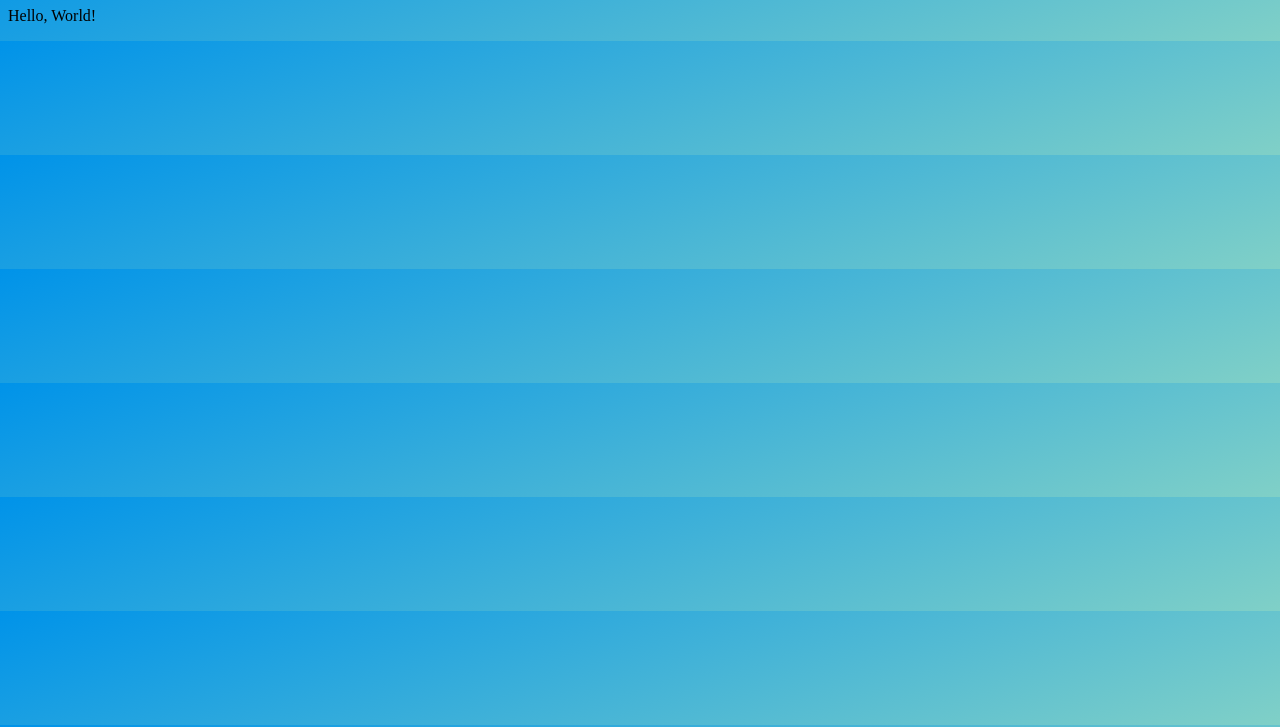
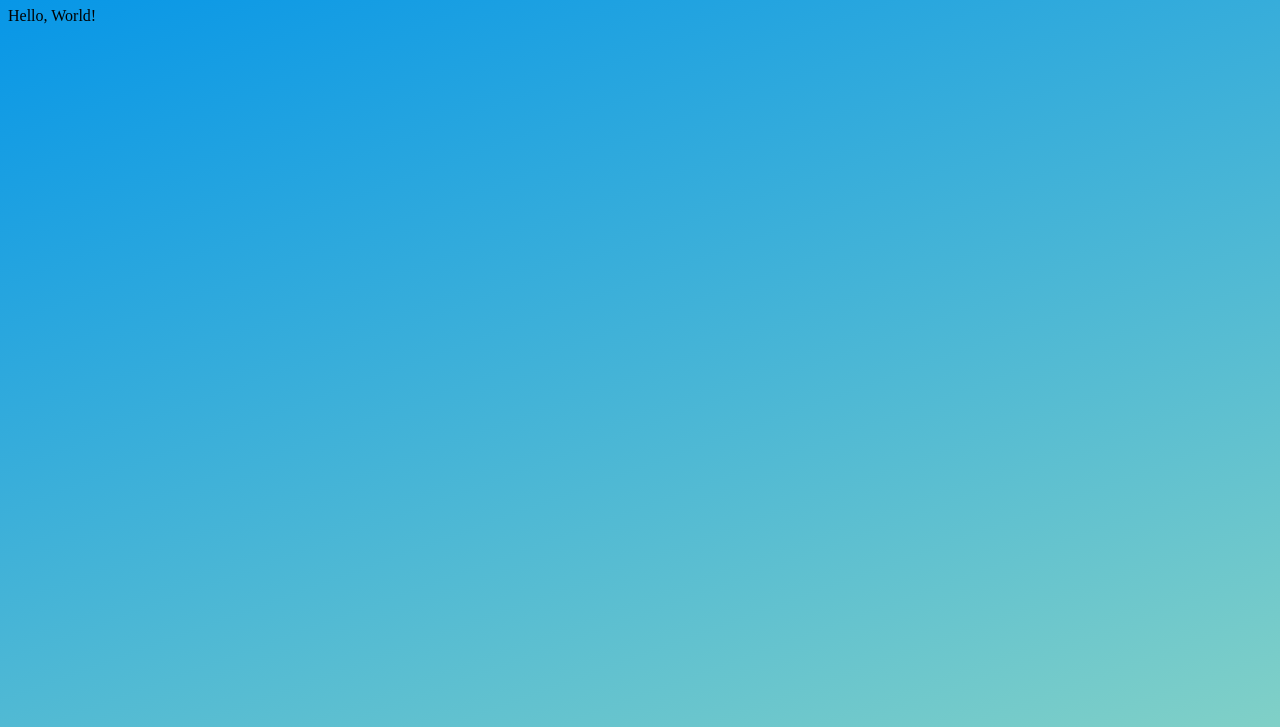
Before and after one commit to jbruni/pearls, a plain HTML site: page index.html in a window 1280 px wide. Shown: the part 73-800 px from the top of the page. Drawn offline with Linux system fonts and the light colour scheme.

Commit message:
Update style.css

```diff
--- a/style.css
+++ b/style.css
@@ -1,4 +1,9 @@
 html {
   background-color: #0093E9;
   background-image: linear-gradient(160deg, #0093E9 0%, #80D0C7 100%);
+  width: 100vw;
+  height: 100vh;
+  box-sizing: border-box;
+  margin: 0;
+  padding: 0;
 }
```
